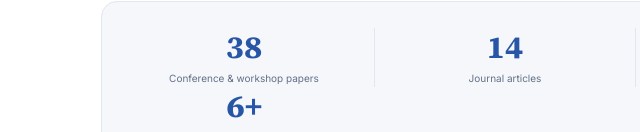
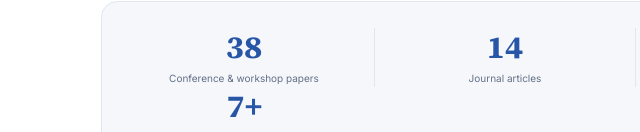
Before and after one commit to sahinurlaskar/sahinurlaskar.github.io, a plain HTML site: page index.html in a window 1280 px wide. Shown: the part 668-800 px from the top of the page, 4-644 px from the left. Drawn offline with Linux system fonts and the light colour scheme.

Commit message:
Update index.html

```diff
--- a/index.html
+++ b/index.html
@@ -64,7 +64,7 @@
       <div><strong>14</strong><span>Journal articles</span></div>
       <div><strong>2</strong><span>Book Chapters</span></div>
       <div><strong>2</strong><span>Granted utility patents</span></div>
-      <div><strong>6+</strong><span>Teaching Experience</span></div>
+      <div><strong>7+</strong><span>Teaching Experience</span></div>
     </section>
 
     <section class="section content-section" id="about">
```
